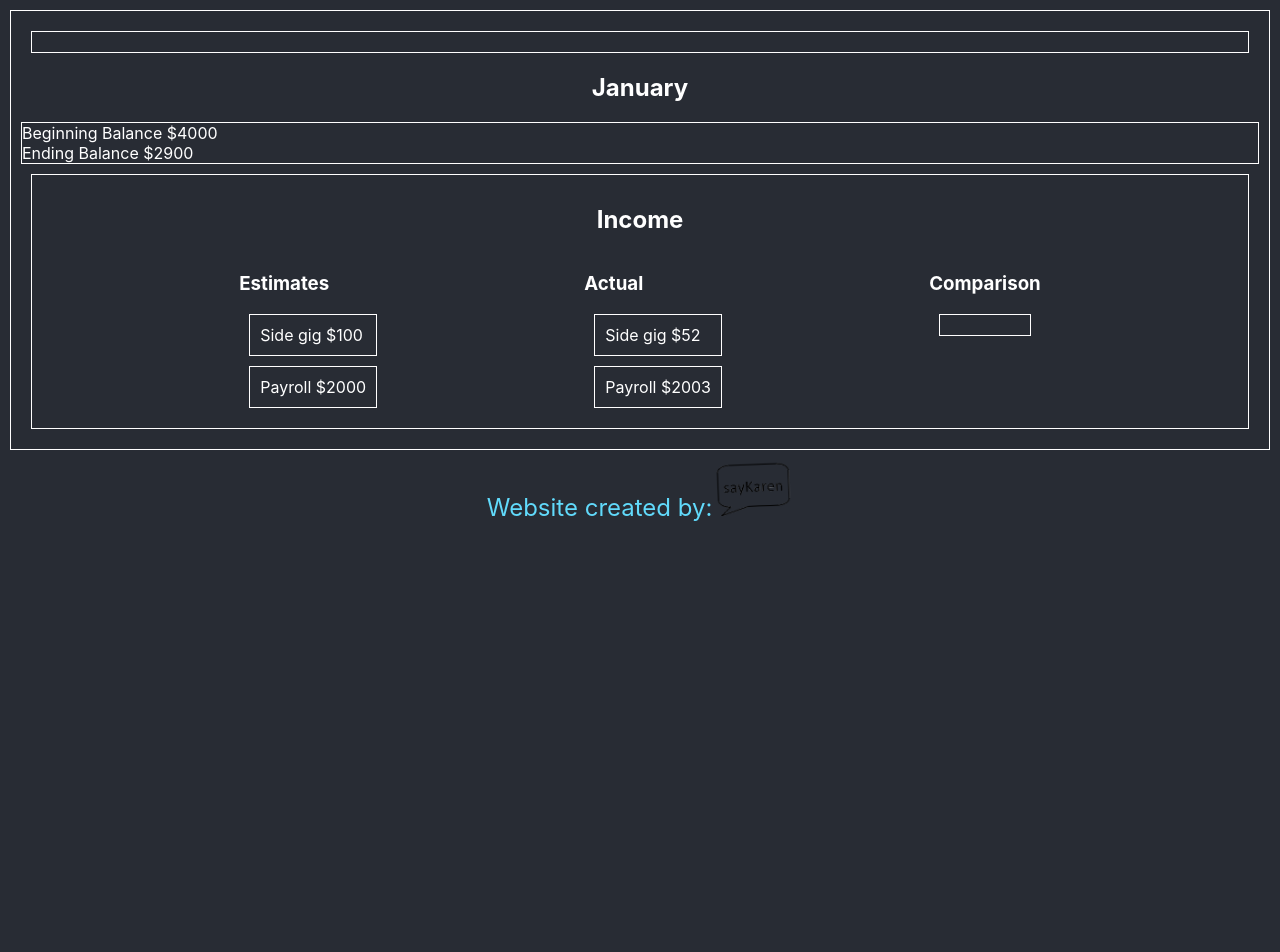
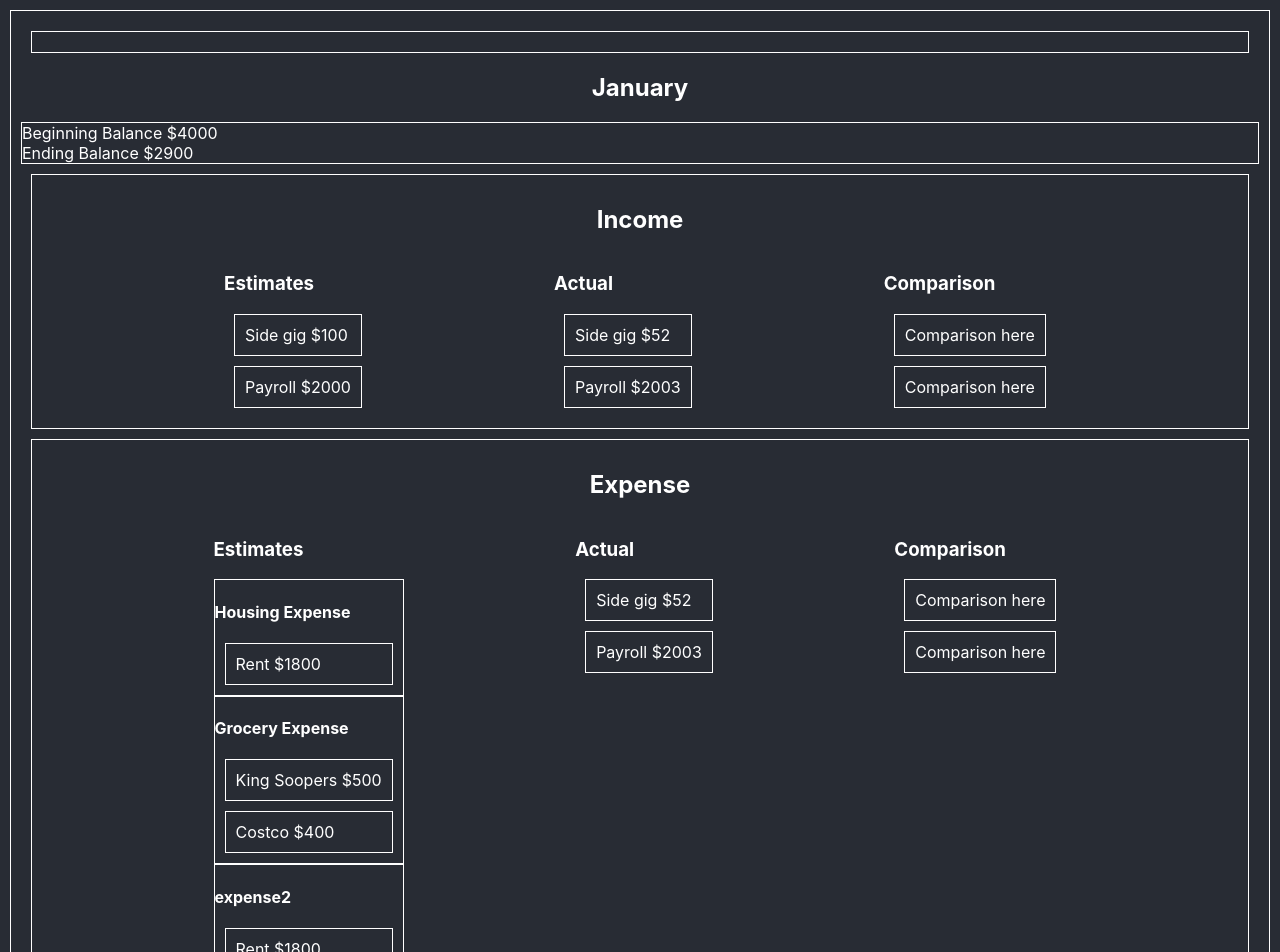
Before and after one commit to saykaren/budgetQueen, a React (Create React App) app: page / in a window 1280 px wide. Shown: the top 952 px of the page. Before the commit the page ends 800 px from the top, so only its background shows below. Built offline with nearby package versions, Linux system fonts and the light colour scheme.

Commit message:
Add ContributionDetails and ExpenseDetails Working on DRY with expense contributions so I don't have to write out each category

```diff
--- a/src/components/app/ComparisonDetails.tsx
+++ b/src/components/app/ComparisonDetails.tsx
@@ -1,5 +1,7 @@
 import React from "react";
 import { TestDataProps } from "./TestDataInterface";
+import IncomeDetails from "./IncomeDetails";
+import ExpenseDetails from "./ExpenseDetails";
 
 interface ComparsionDetailsProp {
   title: string;
@@ -8,50 +10,11 @@ interface ComparsionDetailsProp {
 
 const ComparsionDetails = ({ title, object }: ComparsionDetailsProp) => {
   return (
-    <div className="budget-income-box">
-      <h2>Income</h2>
-      <section className="estimate-actual-holder">
-        {object.budget.map((budgetNum, indexbudget) => (
-          <>
-            <div className="budget-estimate-income" key={indexbudget}>
-              <h3>Estimates</h3>
-              {budgetNum.monthContributions.map((mc, mcIndex) => (
-                <div className="budget-income" id={`est${mcIndex}`} key={mcIndex}>
-                  {mc.title} ${mc.amount}
-                </div>
-              ))}
-            </div>
-          </>
-        ))}
-        {object.actual.map((actualNum, actIndexbudget) => (
-          <>
-            <div className="budget-actual-income" key={actIndexbudget}>
-              <h3>Actual</h3>
-              {actualNum.monthContributions.map((ac, acIndex) => (
-                <div className="budget-income" id={`act${acIndex}`} key={acIndex}>
-                  {ac.title} ${ac.amount}
-                </div>
-              ))}
-            </div>
-          </>
-        ))}
-        {object.actual.map((actualNum, actIndexbudget) => (
-          <>
-            <div className="budget-actual-income" key={actIndexbudget}>
-              <h3>Comparison</h3>
-              {/* {object.map((bud, budIndex) => (
-                <div className="budget-income" key={budIndex}>
-                  {ac.title} ${}
-                </div>
-              ))} */}
-              <div className="budget-income" >
+<>
+    <IncomeDetails title='Income' object={object}/>
+    <ExpenseDetails title='Expense' object={object}/>
+    </>
 
-              </div>
-            </div>
-          </>
-        ))}
-      </section>
-    </div>
   );
 };
 
--- /dev/null
+++ b/src/components/app/ExpenseCategoryDetails.tsx
@@ -0,0 +1,34 @@
+import React from 'react';
+import { expenseCategoriesProps, TestDataProps, expenseContributions } from './TestDataInterface';
+
+interface ExpenseCategoryDetailsProps {
+    title: string;
+    object: expenseCategoriesProps;
+
+}
+
+const ExpenseCategoryDetails = ({title, object} : ExpenseCategoryDetailsProps) =>{
+    const categories = ['housingExpense', 'groceryExpense', 'discretionaryExpense', 'retirementSavings', 'collegeSavings', 'otherExpense']
+
+    return(
+        <>
+        {/* {categories.map((num, index)=>(
+            {`{$num}`.title}
+        ))} */}
+        <div className="expenseCategories">
+        <h4>{title}</h4>
+        {object.housingExpense.map((section, heIndex) => (
+          <div
+            className="budget-income"
+            id={`est${heIndex}`}
+            key={heIndex}
+          >
+            {section.title} ${section.amount}
+          </div>
+        ))}
+      </div>
+      </>
+    )
+}
+
+export default ExpenseCategoryDetails;
--- /dev/null
+++ b/src/components/app/ExpenseDetails.tsx
@@ -0,0 +1,83 @@
+import React from "react";
+import { TestDataProps } from "./TestDataInterface";
+import ExpenseCategoryDetails from "./ExpenseCategoryDetails";
+
+interface ExpenseDetailsProp {
+  title: string;
+  object: TestDataProps;
+}
+
+const ExpenseDetails = ({ title, object }: ExpenseDetailsProp) => {
+  return (
+    <div className="budget-income-box">
+      <h2>{title}</h2>
+      <section className="estimate-actual-holder">
+        {object.budget.map((budgetNum, indexbudget) => (
+          <>
+            <div className="budget-estimate-income" key={indexbudget}>
+              <h3>Estimates</h3>
+              <div className="expenseCategories">
+                <h4>Housing Expense</h4>
+
+                {budgetNum.monthExpenses.housingExpense.map((he, heIndex) => (
+                  <div
+                    className="budget-income"
+                    id={`est${heIndex}`}
+                    key={heIndex}
+                  >
+                    {he.title} ${he.amount}
+                  </div>
+                ))}
+              </div>
+              <div className="expenseCategories">
+                <h4>Grocery Expense</h4>
+
+                {budgetNum.monthExpenses.groceryExpense.map((ge, geIndex) => (
+                  <div
+                    className="budget-income"
+                    id={`est${geIndex}`}
+                    key={geIndex}
+                  >
+                    {ge.title} ${ge.amount}
+                  </div>
+                ))}
+              </div>
+              <ExpenseCategoryDetails title="expense2" object={budgetNum.monthExpenses}/>
+            </div>
+
+          </>
+        ))}
+        {object.actual.map((actualNum, actIndexbudget) => (
+          <>
+            <div className="budget-actual-income" key={actIndexbudget}>
+              <h3>Actual</h3>
+              {actualNum.monthContributions.map((ac, acIndex) => (
+                <div
+                  className="budget-income"
+                  id={`act${acIndex}`}
+                  key={acIndex}
+                >
+                  {ac.title} ${ac.amount}
+                </div>
+              ))}
+            </div>
+          </>
+        ))}
+        {object.actual.map((compare, comIndex) => (
+          <>
+            <div className="budget-actual-income">
+              <h3>Comparison</h3>
+              {compare.monthContributions.map((comparison, compIndex) => (
+                <div className="budget-income" key={compIndex}>
+                  Comparison here
+                </div>
+              ))}
+            </div>
+          </>
+        ))}
+      </section>
+    </div>
+  );
+};
+
+export default ExpenseDetails;
--- /dev/null
+++ b/src/components/app/IncomeDetails.tsx
@@ -0,0 +1,63 @@
+import React from "react";
+import {TestDataProps} from "./TestDataInterface";
+
+interface IncomeDetailsProp {
+    title: string;
+    object: TestDataProps;
+}
+
+const IncomeDetails = ({ title, object}: IncomeDetailsProp)=>{
+    return(
+        <div className="budget-income-box">
+        <h2>{title}</h2>
+        <section className="estimate-actual-holder">
+          {object.budget.map((budgetNum, indexbudget) => (
+            <>
+              <div className="budget-estimate-income" key={indexbudget}>
+                <h3>Estimates</h3>
+                {budgetNum.monthContributions.map((mc, mcIndex) => (
+                  <div
+                    className="budget-income"
+                    id={`est${mcIndex}`}
+                    key={mcIndex}
+                  >
+                    {mc.title} ${mc.amount}
+                  </div>
+                ))}
+              </div>
+            </>
+          ))}
+          {object.actual.map((actualNum, actIndexbudget) => (
+            <>
+              <div className="budget-actual-income" key={actIndexbudget}>
+                <h3>Actual</h3>
+                {actualNum.monthContributions.map((ac, acIndex) => (
+                  <div
+                    className="budget-income"
+                    id={`act${acIndex}`}
+                    key={acIndex}
+                  >
+                    {ac.title} ${ac.amount}
+                  </div>
+                ))}
+              </div>
+            </>
+          ))}
+          {object.actual.map((compare, comIndex) => (
+            <>
+              <div className="budget-actual-income">
+                <h3>Comparison</h3>
+                {compare.monthContributions.map((comparison, compIndex) => (
+                  <div className="budget-income" key={compIndex}>
+                    Comparison here
+                  </div>
+                ))}
+              </div>
+            </>
+          ))}
+        </section>
+      </div>
+    )
+}
+
+export default IncomeDetails;
--- a/src/components/app/SampleData.tsx
+++ b/src/components/app/SampleData.tsx
@@ -32,19 +32,15 @@ export const TestData = [
     ],
     actual: [
       {
-        monthExpenses:
-          {
+        monthExpenses: {
           housingExpense: [{ title: "Rent", amount: 1800, monthIN: 1 }],
-
 
           groceryExpense: [
             { title: "King Soopers", amount: 500, monthIN: 1 },
             { title: "Costco", amount: 400, monthIN: 1 },
           ],
 
-            discretionaryExpense: [
-              { title: "Amazon", amount: 200, monthIN: 1 },
-            ],
+          discretionaryExpense: [{ title: "Amazon", amount: 200, monthIN: 1 }],
 
           retirementSavings: [{ title: "Roth", amount: 100, monthIN: 1 }],
 
@@ -142,7 +138,6 @@ export const TestData = [
 ];
 
 export default TestData;
-
 
 // export const TestData =
 // [
--- a/src/components/styling/App.scss
+++ b/src/components/styling/App.scss
@@ -1,6 +1,8 @@
 @import './variables.scss';
 @import './Footer.scss';
 @import './BudgetBox.scss';
+@import './ExpenseDetails.scss';
+
 
 .App {
     text-align: center;
--- /dev/null
+++ b/src/components/styling/ExpenseDetails.scss
@@ -0,0 +1,5 @@
+@import "./variables.scss";
+
+.expenseCategories {
+    border: 1px solid white;
+}
```
Lines whose indentation alone changed are shown as unchanged.
